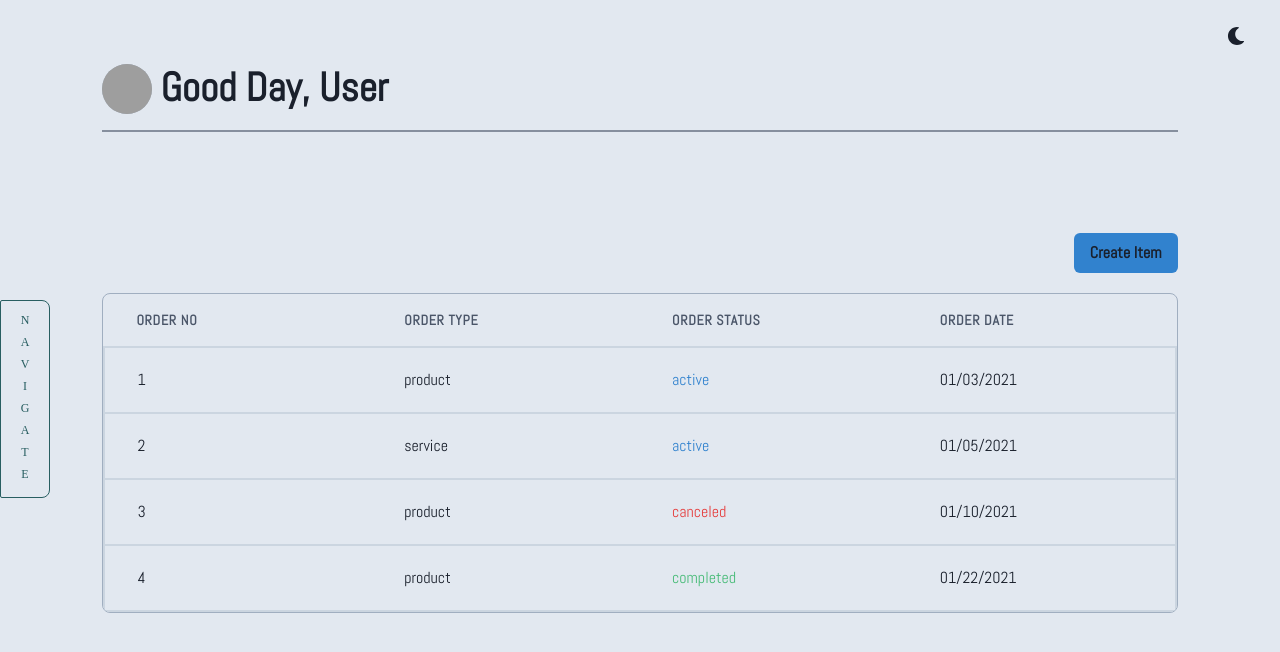
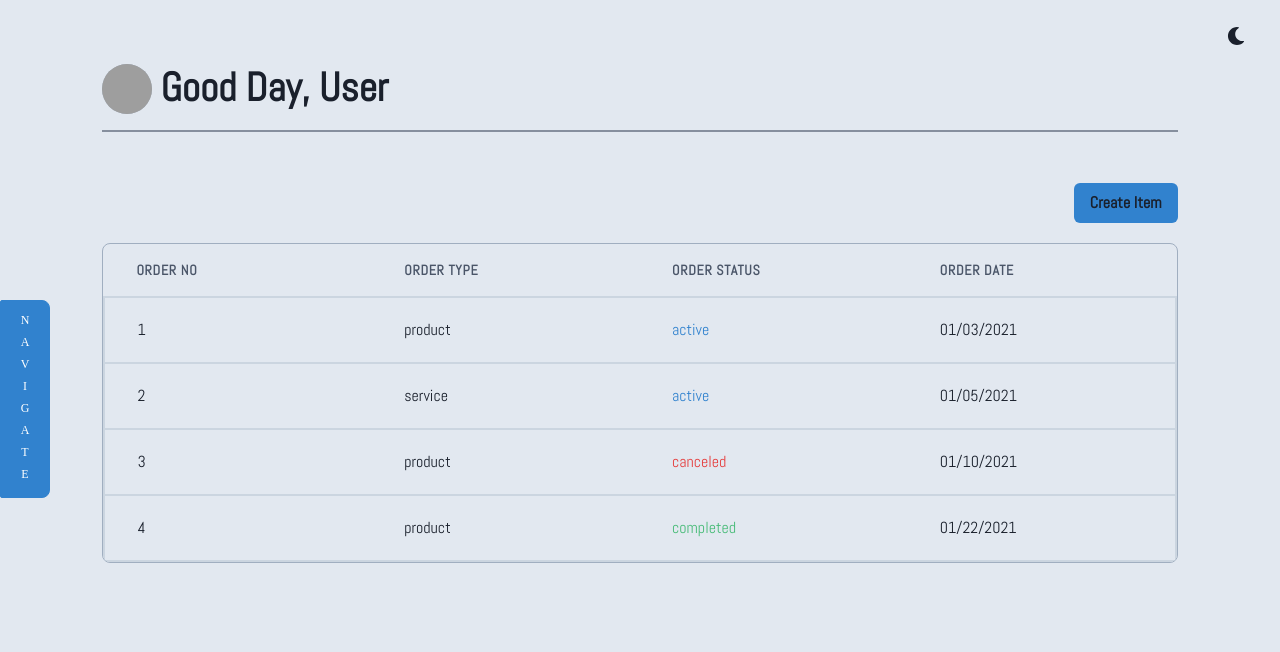
Before and after one commit to skull-works/Frontend-Dashboard-Template, a React (Create React App) app: page /Transactions in a window 1280 px wide. Shown: the top 652 px of the page. Built offline with nearby package versions, Linux system fonts and the light colour scheme; grey boxes are pictures that could not be loaded; a web font is replaced by a local one.

Commit message:
renamed file and modified navbar button color

```diff
--- a/src/layers/pages/layout/navbar/navbar.layout.tsx
+++ b/src/layers/pages/layout/navbar/navbar.layout.tsx
@@ -20,7 +20,7 @@ import NavbarLinks from './links';
 
 const Navbar = () => {
     const { isOpen, onToggle } = useDisclosure()
-    const navBarTextColor = useColorModeValue('teal.700', 'white')
+    const navBarBg = useColorModeValue('blue.500', 'teal.800')
     const [windowWidth, setWindowWidth] = useState(window.innerWidth);
 
     const handleResize = () => {
@@ -92,10 +92,11 @@ const Navbar = () => {
 
     return (
         <Flex
+        zIndex={2}
         direction={['row','column']}
-        bg={['']}
+        bg={navBarBg}
         border='1px'
-        borderColor="teal.700"
+        borderColor={navBarBg}
         w={['160px','50px']}
         h={['30px', 'auto']}
         my={['', 'auto']}
@@ -105,7 +106,7 @@ const Navbar = () => {
         py={['6px','10px']}
         marginTop={["2", "300"]}
         marginLeft={["2","0"]}
-        color={navBarTextColor}
+        color='white'
         fontSize={['10px','12px']}
         fontFamily='Kiwi Maru'
         textAlign='center'
--- a/src/layers/pages/sublayers/transactions/views/transactions.view.tsx
+++ b/src/layers/pages/sublayers/transactions/views/transactions.view.tsx
@@ -7,12 +7,12 @@ import {
   } from "@chakra-ui/react"
   import { ArrowBackIcon } from '@chakra-ui/icons'
 
-import CommonPagelayout from '../../../layout/common/common.layout';
-import TransactionTable from './subview/table.subview';
-import CreateItem from './subview/create-item.subview';
-
 import { ETransactionView } from './type/enum';
 import { TypeTransactionView } from './type/interface';
+
+import CommonPagelayout from '../../../layout/common/common.layout';
+import TransactionTable from './subview/list-items.subview';
+import CreateItem from './subview/create-item.subview';
 
 const Transactions = () => {
     const [transactionView, setTransactionView] = useState<TypeTransactionView>(ETransactionView.LIST);
@@ -56,7 +56,7 @@ const Transactions = () => {
             {{
                 content: (
                     <>
-                        <Box mt='100px'>
+                        <Box mt='50px' w={['90%','100%','100%','100%']} mx='auto'>
                             <Content />
                         </Box>
                     </>
```
Also changed, not shown: src/layers/pages/sublayers/transactions/views/subview/list-items.subview.tsx (renamed from src/layers/pages/sublayers/transactions/views/subview/table.subview.tsx).
